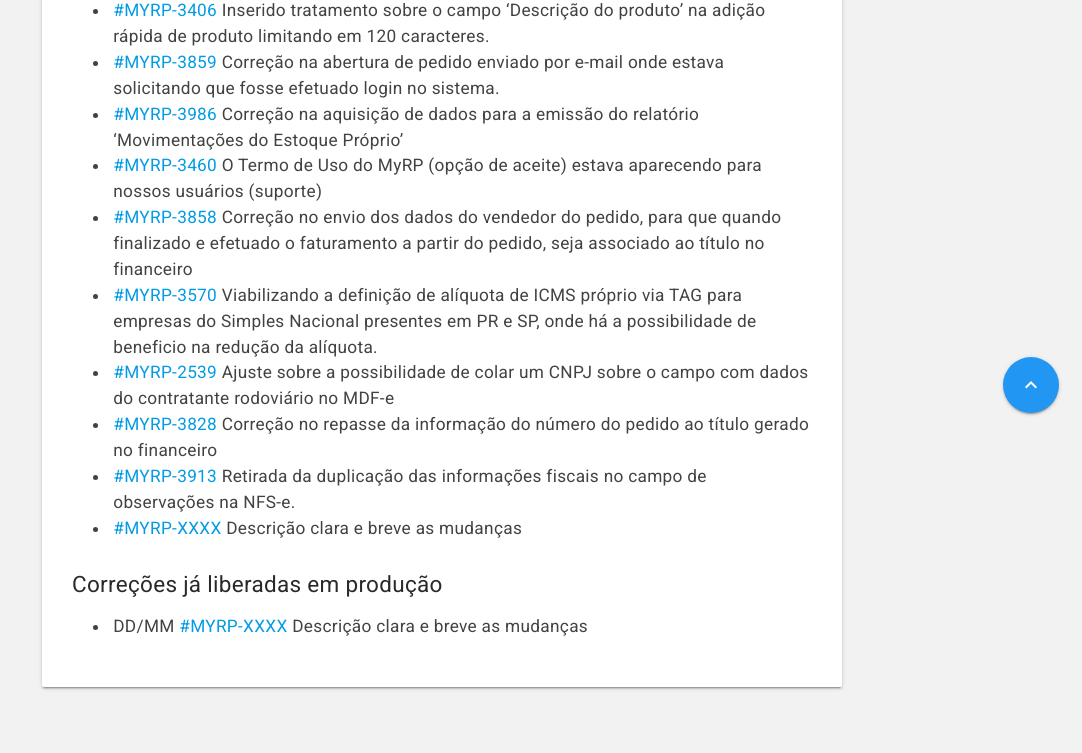
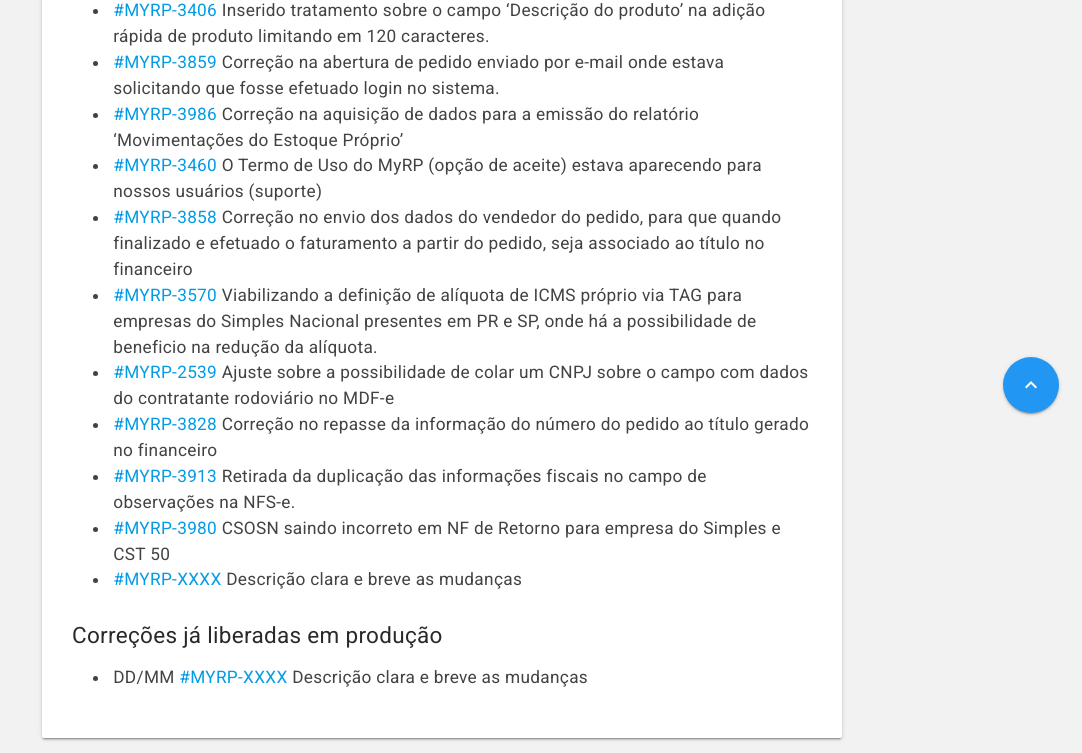
Before and after one commit to myrp-maicon/changelog-myrp, a Jekyll site: the page built from docs/myrp/19.03.02.md, in a window 1280 px wide. Shown: the part 464-1217 px from the top of the page, without its empty margins (198-1280 px from the left). Built offline with Jekyll 4.4.1, drawn with Linux system fonts in a browser that asks for light colours; nearby versions of some CDN libraries; our own code applies the rules of GitHub Pages for plain Markdown files; the repository's description, which GitHub fills in, is left out; before the commit the page ends 1166 px from its top, so only the background shows below that.

Commit message:
Atualização: chamado MYRP-3980
CSOSN saindo incorreto em NF de Retorno para empresa do Simples e CST 50

```diff
--- a/docs/myrp/19.03.02.md
+++ b/docs/myrp/19.03.02.md
@@ -13,6 +13,7 @@
 * [#MYRP-2539](https://devmyrp.atlassian.net/browse/MYRP-2539) Ajuste sobre a possibilidade de colar um CNPJ sobre o campo com dados do contratante rodoviário no MDF-e
 * [#MYRP-3828](https://devmyrp.atlassian.net/browse/MYRP-3828) Correção no repasse da informação do número do pedido ao título gerado no financeiro
 * [#MYRP-3913](https://devmyrp.atlassian.net/browse/MYRP-3913) Retirada da duplicação das informações fiscais no campo de observações na NFS-e.
+* [#MYRP-3980](https://devmyrp.atlassian.net/browse/MYRP-3980) CSOSN saindo incorreto em NF de Retorno para empresa do Simples e CST 50
 * [#MYRP-XXXX]() Descrição clara e breve as mudanças
 
 ## Correções já liberadas em produção
```
